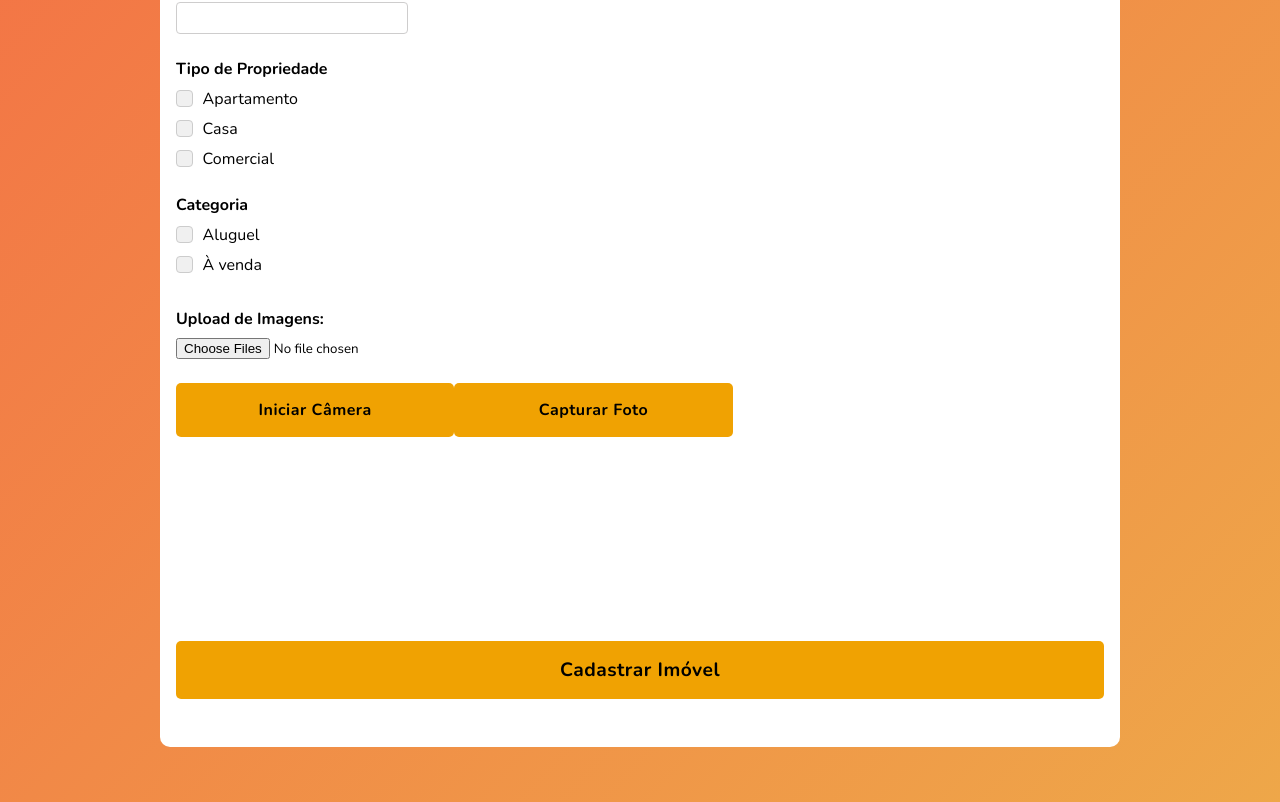
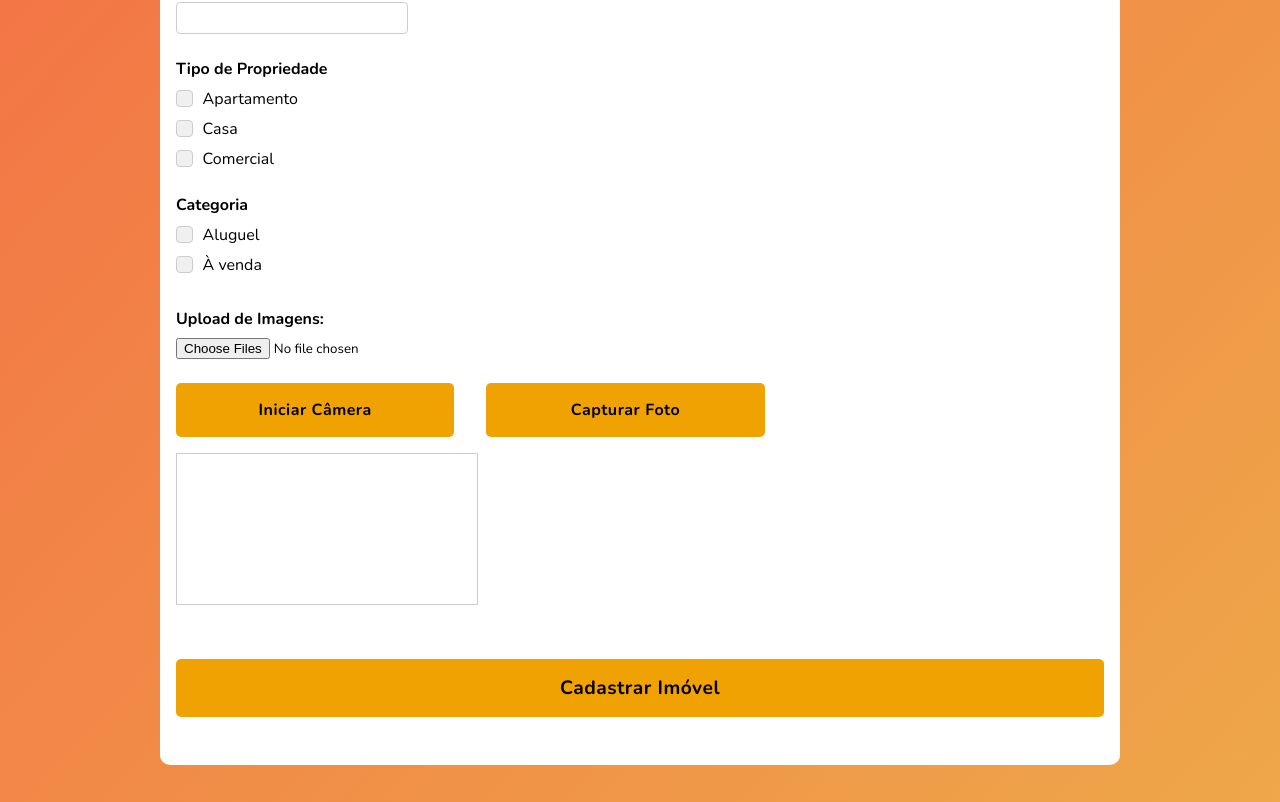
Before and after one commit to devAugustoW/modesto_imoveis, a React (Create React App) app: page /register in a window 1280 px wide. Shown: the part 512-1314 px from the top of the page. Built offline with nearby package versions, Linux system fonts and the light colour scheme.

Commit message:
testando câmera 2

```diff
--- a/src/components/FormRegister/FormUpload.css
+++ b/src/components/FormRegister/FormUpload.css
@@ -12,7 +12,12 @@
 
 .image-input{
    margin-bottom: 1.5rem;
+}
 
+.camera-controls {
+   display: flex;
+   column-gap: 2rem;
+   margin-bottom: 1rem; /* Espaço entre os botões e os outros elementos */
 }
 
 .capture-button{
@@ -22,3 +27,10 @@
    padding: 1rem 0;
    width: 30%;
 }
+
+
+.camera-video {
+   max-width: 100%;
+   height: auto;
+   border: 1px solid #ccc;
+ }
--- a/src/components/FormRegister/FormUpload.jsx
+++ b/src/components/FormRegister/FormUpload.jsx
@@ -86,7 +86,7 @@ const FormUpload = () => {
 
          {/* Botão para Capturar Foto da Câmera (dispositivos móveis) */}
          {navigator.mediaDevices && navigator.mediaDevices.getUserMedia && (
-            <div>
+            <div className="camera-controls">
             <button type="button" className="capture-button" onClick={getStream}>
               Iniciar Câmera
             </button>
```
Lines whose indentation alone changed are shown as unchanged.
